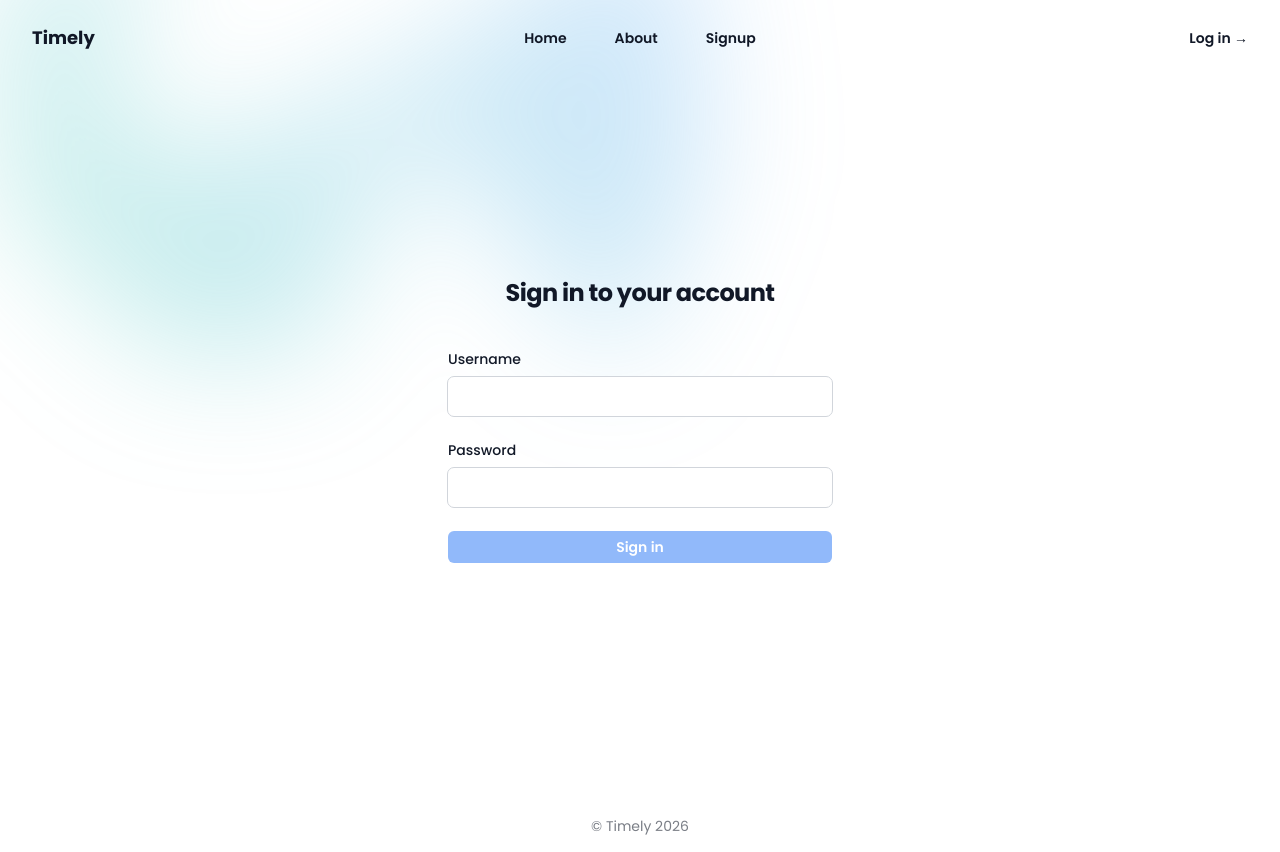
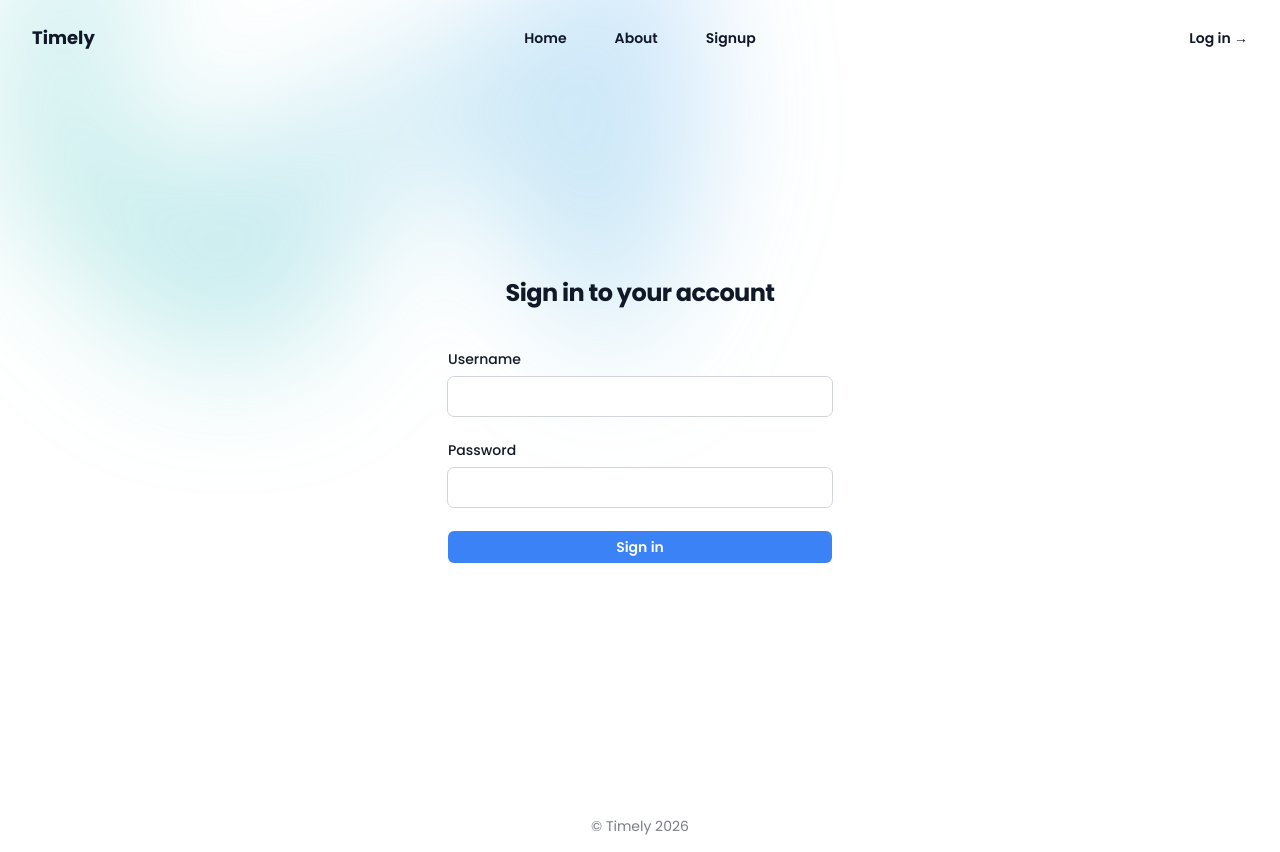
Before and after one commit to yale210/timely, a React (Vite) app in the folder frontend/: page /login in a window 1280 px wide. Built offline with nearby package versions, Linux system fonts and the light colour scheme; a web font is replaced by a local one.

Commit message:
fit/ fixed button color inversion

```diff
--- a/frontend/src/components/auth/LoginForm.tsx
+++ b/frontend/src/components/auth/LoginForm.tsx
@@ -90,7 +90,7 @@ export default function LoginForm({ children }: LoginFormProps ) {
                 <button
                   disabled={loading}
                   type="submit"
-                  className="flex w-full justify-center rounded-md bg-indigo-600 px-3 py-1.5 text-sm font-semibold text-white hover:bg-indigo-500 disabled:opacity-60"
+                  className="flex w-full justify-center rounded-md bg-indigo-500 px-3 py-1.5 text-sm font-semibold text-white hover:bg-indigo-600 disabled:opacity-60"
                 >
                   {loading ? "Signing in..." : "Sign in"}
                 </button>
--- a/frontend/src/components/auth/SignupForm.tsx
+++ b/frontend/src/components/auth/SignupForm.tsx
@@ -164,7 +164,7 @@ export default function SignupForm({ children }: SignupFormProps) {
                 <button
                   disabled={loading}
                   type="submit"
-                  className="flex w-full justify-center rounded-md bg-indigo-600 px-3 py-1.5 text-sm font-semibold text-white hover:bg-indigo-500 disabled:opacity-60"
+                  className="flex w-full justify-center rounded-md bg-indigo-500 px-3 py-1.5 text-sm font-semibold text-white hover:bg-indigo-600 disabled:opacity-60"
                 >
                   {loading ? "Signing up..." : "Sign up"}
                 </button>
```
